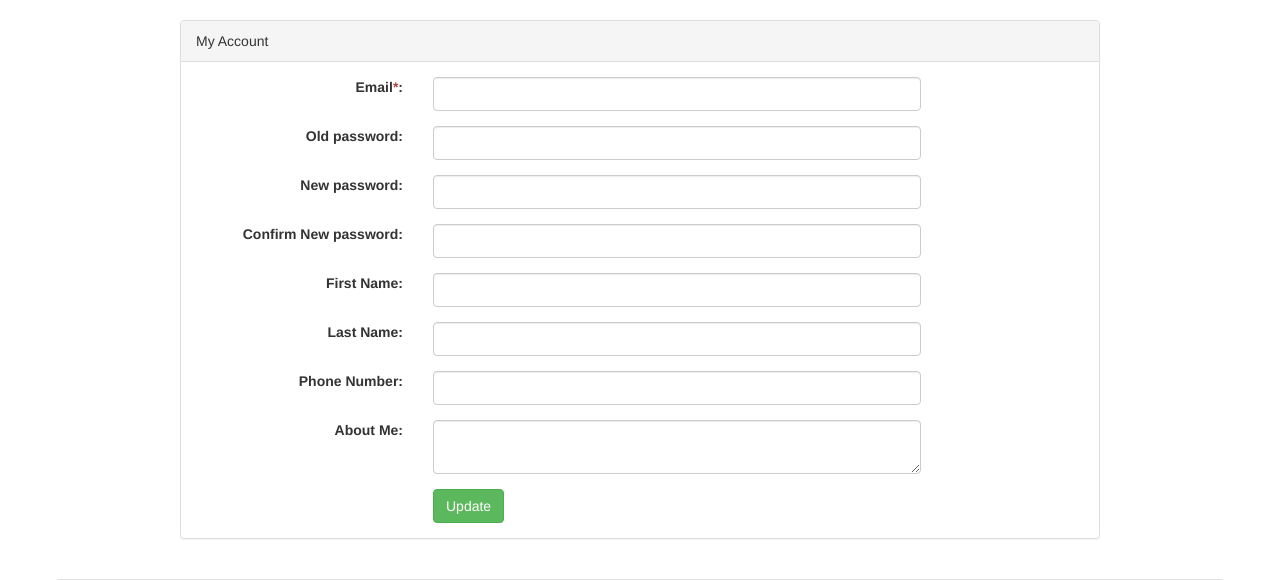
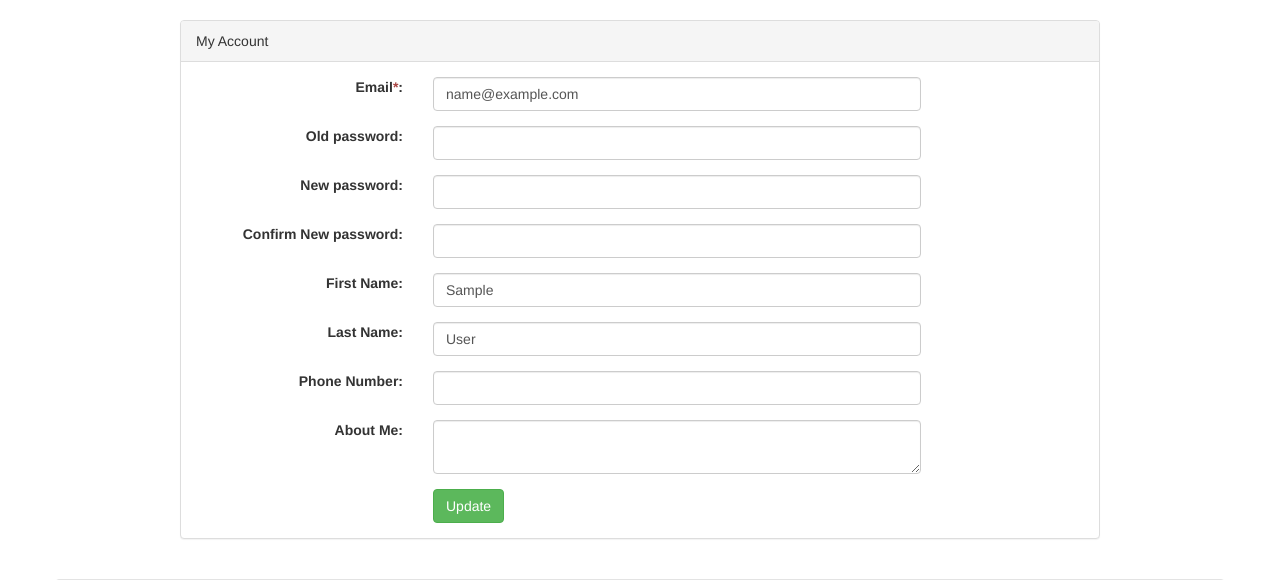
Before and after one commit to mutyaba84/python-ecommerce, a Django app: page /ecommerce/user/account/ in a window 1280 px wide. Shown: the part 52-632 px from the top of the page. Run offline with Django 3.2, Linux system fonts and the light colour scheme; the visitor is signed in with stand-in values (Sample User, id 1); some libraries are stand-ins or nearby versions.

Commit message:
Retrieve user fields to the accounts page input fields.

```diff
--- a/ecommerce/templates/ecommerce/user/account.html
+++ b/ecommerce/templates/ecommerce/user/account.html
@@ -11,7 +11,7 @@
 						<div class="form-group clearfix">
 							<label class="col-md-3 control-label text-right">Email<span class="text-danger">*</span>:</label>
 							<div class="col-md-7">
-								<input type="text" name="email" value="" class="form-control">
+								<input type="text" name="email" value="{{ user.email }}" class="form-control">
 							</div>
 						</div>
 						<div class="form-group clearfix">
@@ -35,25 +35,25 @@
 						<div class="form-group clearfix">
 							<label class="col-md-3 control-label text-right">First Name:</label>
 							<div class="col-md-7">
-								<input type="first_name" name="first_name" value="" class="form-control" />
+								<input type="first_name" name="first_name" value="{{ user.first_name }}" class="form-control" />
 							</div>
 						</div>
 						<div class="form-group clearfix">
 							<label class="col-md-3 control-label text-right">Last Name:</label>
 							<div class="col-md-7">
-								<input type="last_name" name="last_name" value="" class="form-control" />
+								<input type="last_name" name="last_name" value="{{ user.last_name }}" class="form-control" />
 							</div>
 						</div>
 						<div class="form-group clearfix">
 							<label class="col-md-3 control-label text-right">Phone Number:</label>
 							<div class="col-md-7">
-								<input type="phone_number" name="phone_number" value="" class="form-control" />
+								<input type="phone_number" name="phone_number" value="{{ user.member.phone_number }}" class="form-control" />
 							</div>
 						</div>
 						<div class="form-group clearfix">
 							<label class="col-md-3 control-label text-right">About Me:</label>
 							<div class="col-md-7">
-								<textarea name="about_me" id="ck-editor-area" class="form-control"></textarea>
+								<textarea name="about_me" id="ck-editor-area" class="form-control">{{ user.member.about }}</textarea>
 							</div>
 						</div>
 						<div class="col-md-7 col-md-offset-3">
```
